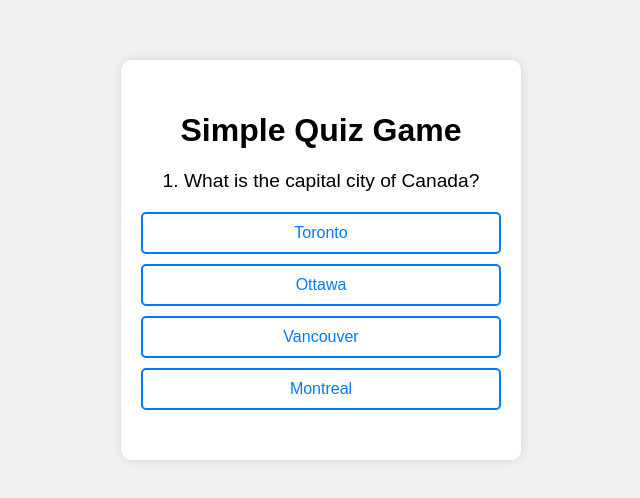
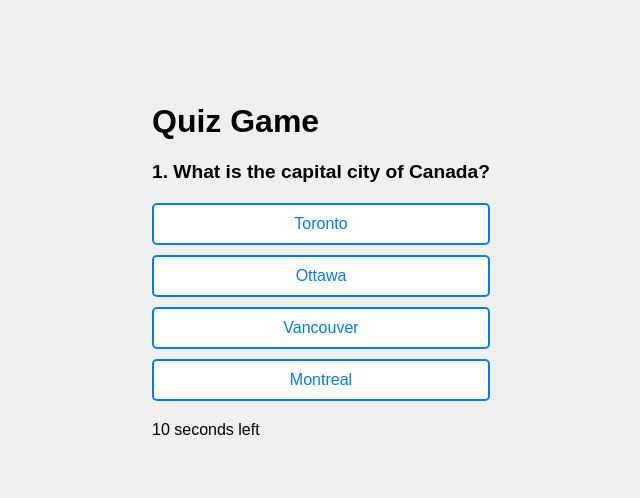
Before and after one commit to Jivens1/quiz_game, a plain HTML site: page index.html in a window 1280 px wide. Shown: the part 140-638 px from the top of the page, without its empty margins (319-959 px from the left). Drawn offline with Linux system fonts and the light colour scheme.

Commit message:
Update index.html

```diff
--- a/index.html
+++ b/index.html
@@ -2,20 +2,23 @@
 <html lang="en">
 <head>
   <meta charset="UTF-8" />
-  <meta name="viewport" content="width=device-width, initial-scale=1.0"/>
+  <meta name="viewport" content="width=device-width, initial-scale=1.0" />
   <title>Quiz Game</title>
   <link rel="stylesheet" href="style.css" />
 </head>
 <body>
-  <div class="quiz-container">
-    <h1>Simple Quiz Game</h1>
-    <div id="question-box">
-      <p id="question">Question appears here</p>
-      <div id="answer-buttons"></div>
-      <button id="next-btn">Next</button>
+  <div class="app">
+    <h1>Quiz Game</h1>
+    <div class="quiz">
+      <h2 id="question">Question Text</h2>
+      <div id="answer-buttons" class="btn-grid"></div>
+      <div id="feedback" class="feedback"></div>
+      <div class="bottom-bar">
+        <span id="time">10</span> seconds left
+        <button id="next-btn" class="next-btn">Next</button>
+      </div>
     </div>
   </div>
-
   <script src="script.js"></script>
 </body>
 </html>
```
